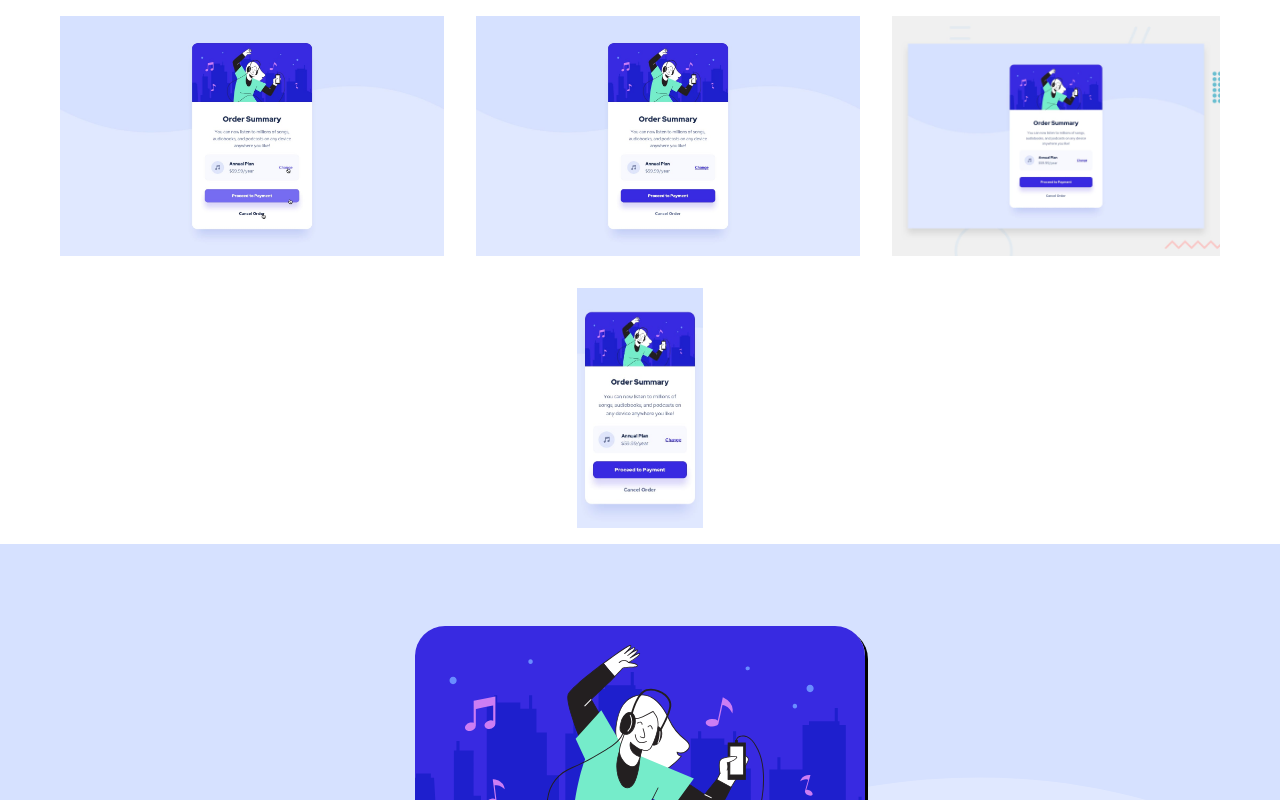
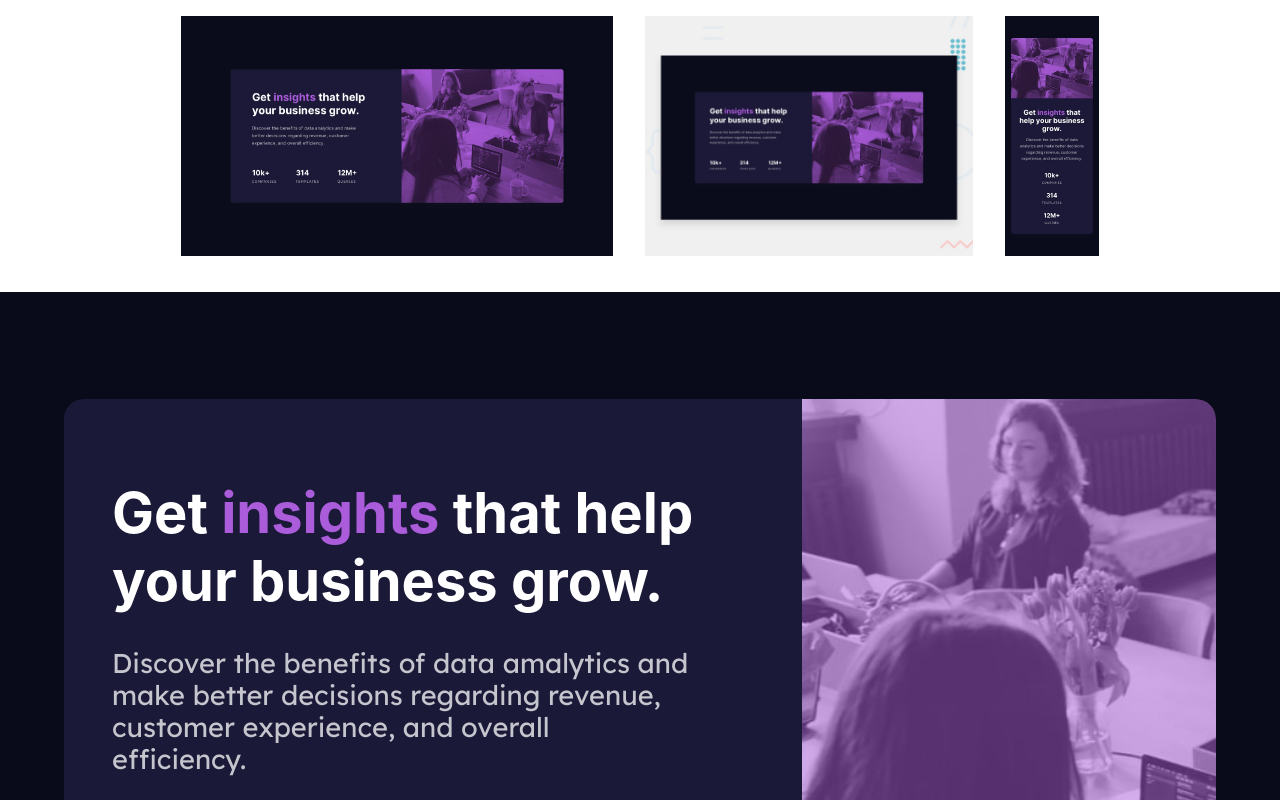
Before and after one commit to DJTwoTone/frontendmentor, a React (Create React App) app: page / in a window 1280 px wide. Shown: the top 800 px of the page. Built offline with nearby package versions, Linux system fonts and the light colour scheme.

Commit message:
tweaking stats preview card

```diff
--- a/public/index.html
+++ b/public/index.html
@@ -15,8 +15,11 @@
   <!-- All the fonts that are needed. This is a terrible idea in production, but for this... Let's do it. -->
   <link rel="preconnect" href="https://fonts.googleapis.com">
   <link rel="preconnect" href="https://fonts.gstatic.com" crossorigin>
-  <link href="https://fonts.googleapis.com/css2?family=Kumbh+Sans:wght@400;700&display=swap" rel="stylesheet">
-  <link href="https://fonts.googleapis.com/css2?family=Red+Hat+Display:wght@500;700;900&display=swap" rel="stylesheet">
+  <link
+    href="https://fonts.googleapis.com/css2?family=Kumbh+Sans:wght@400;700&family=Red+Hat+Display:wght@500;700;900family=Inter:wght@400;700&family=Lexend+Deca&&display=swap"
+    rel="stylesheet">
+
+
 
   <title>Frontend Master Practice</title>
 </head>
--- a/src/App.js
+++ b/src/App.js
@@ -6,8 +6,8 @@ function App() {
     <div className="App">
       <GlobalStyle />
       {/* <ProfileCardComponentPage /> */}
-      <OrderSummaryComponentPage />
-      {/* <StatsPreviewCardPage /> */}
+      {/* <OrderSummaryComponentPage /> */}
+      <StatsPreviewCardPage />
       {/* <ThreeColumnPreviewCardComponentPage /> */}
       {/* <FAQAccordionCardPage /> */}
       {/* <SocialProofSectionPage /> */}
--- a/src/challenges/StatsPreviewCardComponent/StatsPreviewCardComponent.js
+++ b/src/challenges/StatsPreviewCardComponent/StatsPreviewCardComponent.js
@@ -18,7 +18,7 @@ function StatsPreviewCardComponent() {
                             Get <Accent>insights</Accent> that help your business grow.
                         </CardTitle>
                         <CardText>
-                            Discover the benefits od data amalytics and make better decisions regarding revenue, customer experience, and overall efficiency.
+                            Discover the benefits of data amalytics and make better decisions regarding revenue, customer experience, and overall efficiency.
                         </CardText>
                         <Footer>
                             <FooterItem num={"10k+"} category={"COMPANIES"} />
--- a/src/challenges/StatsPreviewCardComponent/elements.js
+++ b/src/challenges/StatsPreviewCardComponent/elements.js
@@ -21,16 +21,23 @@ export const Card = styled.div`
     @media only screen and (min-width: 426px) {
         flex-direction: row-reverse;
     }
+    font-family: 'Inter', sans-serif;
 `;
 
 export const Header = styled.div`
     position: relative;
     width: 100%;
+
+    @media only screen and (min-width: 426px) {
+        overflow: hidden;
+        border-radius: 0 20px 20px 0;
+
+    }
 `;
 
 export const HeaderImg = styled.img`
-    width: 100%;
-    height: auto;
+    width: auto;
+    height: 100%;
     object-fit: contain;
     border-radius: 20px 20px 0 0;
 
@@ -46,6 +53,7 @@ export const HeaderOverlay = styled.div`
     width: 100%;
     height: 100%;
     background: hsla(277, 64%, 61%, .50);
+    border-radius: 20px 20px 0 0;
 
 
     @media only screen and (min-width: 426px) {
@@ -66,13 +74,14 @@ export const BodyWrapper = styled.div`
 
 export const CardTitle = styled.h3`
     margin: 2rem 2rem 2rem 1rem;
-    font-size: 2.5rem;
+    font-size: 2.0rem;
     color: hsl(0, 0%, 100%);
     text-align: center;
 
     @media only screen and (min-width: 426px) {
         text-align: left;
-        margin: 0 0 2rem 0;
+        margin: 5rem 0 2rem 0;
+        font-size: 3.5rem;
 
     }
 `;
@@ -83,15 +92,17 @@ export const Accent = styled.span`
 
 export const CardText = styled.p`
     color: hsla(0, 0%, 100%, 0.75);
-    font-size: 1.3rem;
+    font-size: 1.5rem;
     text-align: center;
-    line-height: 1.5rem;
+    line-height: 1.7rem;
     margin: 0 2rem 2rem 2rem;
+    font-family: 'Lexend Deca', sans-serif;
 
     @media only screen and (min-width: 426px) {
         text-align: left;
         margin: 0 4rem 3rem 0;
         line-height: 2rem;
+        font-size: 1.7rem;
     }
 `;
 
@@ -99,10 +110,14 @@ export const Footer = styled.div`
     display: flex;
     flex-direction: column;
 
+
     @media only screen and (min-width: 426px) {
         flex-direction: row;
         justify-content: space-between;
+        width: 70%;
         margin-right: 6rem;
+        margin-top: 2rem;
+        margin-bottom: 2rem;
 
     }
 `;
--- a/src/challenges/StatsPreviewCardComponent/subcomponents/elements.js
+++ b/src/challenges/StatsPreviewCardComponent/subcomponents/elements.js
@@ -20,6 +20,7 @@ export const Number = styled.p`
     `;
 
 export const Category = styled.p`
-color: hsla(0, 0%, 100%, 0.6);
+    color: hsla(0, 0%, 100%, 0.6);
     margin-top: .5rem;
+    font-family: 'Lexend Deca', sans-serif;
 `;
--- a/src/globalComponents/StarterImages/StarterImages.elements.js
+++ b/src/globalComponents/StarterImages/StarterImages.elements.js
@@ -6,6 +6,7 @@ export const ImageArea = styled.div`
     flex-wrap: wrap;
     justify-content: center;
     align-items: center;
+    margin-bottom: 20px;
 `;
 
 export const StarterImg = styled.img`
--- a/src/pages/StatsPreviewCardComponentPage/StatsPreviewCardComponentPage.js
+++ b/src/pages/StatsPreviewCardComponentPage/StatsPreviewCardComponentPage.js
@@ -1,11 +1,24 @@
 import React from 'react';
 import { StatsPreviewCardComponent } from '../../challenges';
 import { ChallengeContainer } from '../../globalComponents/globalComponents.elements';
+import { StarterImages } from '../../globalComponents';
+
+const imgCache = {};
+
+function importAll(r) {
+    r.keys().forEach((key) => (imgCache[key] = r(key)));
+}
+importAll(require.context("./assets", false, /\.(png|jpe?g|svg)$/));
+
+const images = Object.entries(imgCache).map(module => module[1].default);
 
 
 function StatsPreviewCardComponentPage() {
     return (
         <>
+
+            <StarterImages images={images}/>
+
             <ChallengeContainer>
                 <StatsPreviewCardComponent />
             </ChallengeContainer>
```
